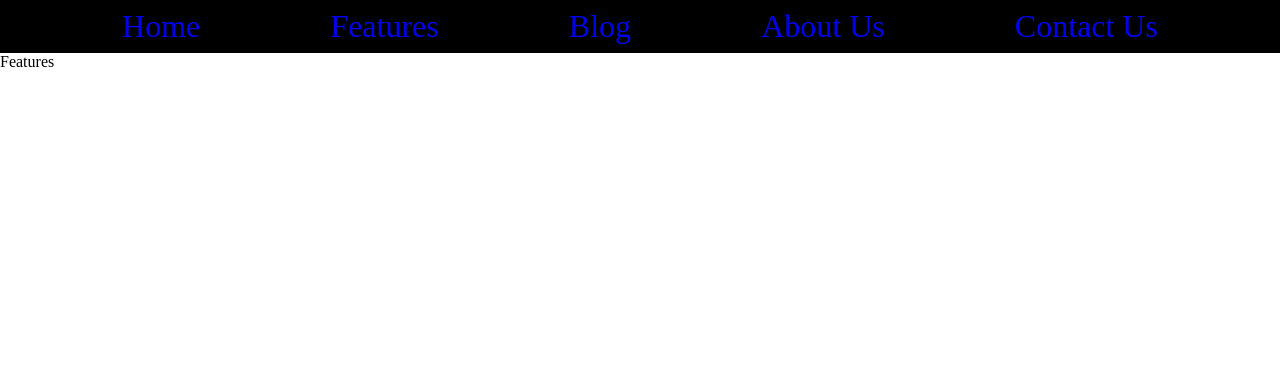
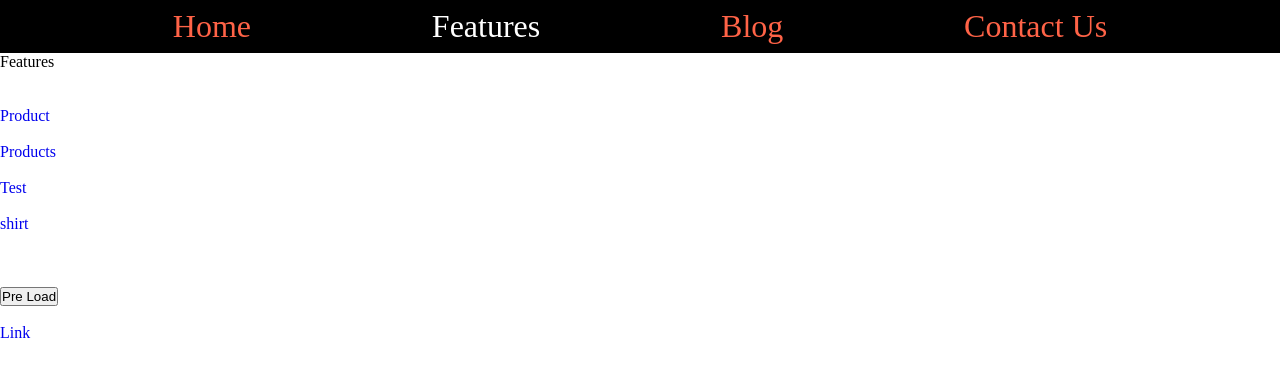
Before and after one commit to bibek977/react-router, a React (Create React App) app: page /feature in a window 1280 px wide. Shown: the top 376 px of the page. Built offline with nearby package versions, Linux system fonts and the light colour scheme.

Commit message:
some import added

```diff
--- a/src/App.jsx
+++ b/src/App.jsx
@@ -1,24 +1,32 @@
 import React from 'react';
-import {Route, Routes} from 'react-router-dom';
+import {BrowserRouter, Routes, Route, Navigate} from 'react-router-dom'
 import Home from './components/Home'
-import About from './components/About'
+// import About from './components/About'
 import Header from './components/Header'
 import Blog from './components/Blog'
 import Contact from './components/Contact'
-import Feature from './components/Feature'
+import Feature, {Product, Products, ProductName, Dashboard} from './components/Feature'
+// import { Product } from './components/Feature'
 
 
 export default function App() {
   return(
   <>
+  <BrowserRouter >
   <Header></Header>
   <Routes>
     <Route index path="/" element={<Home />} />
-    <Route path="/feature" element={<Feature/>}/>
-    <Route path="/about" element={<About />}/>
+    <Route path="/feature" element={<Feature/>}>
+      <Route path="product" element={<Product/>} />
+      <Route path="products" element={<Products/>} />
+      <Route path=":productName" element={<ProductName/>} />
+      </Route>
     <Route path="/blog" element={<Blog/>} />
+    <Route path="/dashboard" element={<Dashboard />}/>
     <Route path="/contact" element={<Contact/>}/>
+    <Route path="/feature/hello" element={<Navigate replace to="/feature"/>}/>
   </Routes>
+  </BrowserRouter>
   </>
   )
 }
--- a/src/components/Feature.js
+++ b/src/components/Feature.js
@@ -1,9 +1,74 @@
 import React from 'react'
+import { NavLink, Outlet, useParams, useNavigate, useLocation } from 'react-router-dom'
 
 export default function Feature() {
+    const productList = ["shoes","jacket","pants","shirt","trousers"]
+    const countProduct = productList[Math.floor(Math.random()*productList.length)]
+    const navigate = useNavigate()
     return (
         <div className='feature'>
             <p>Features</p>
+        <br />
+        <br />
+        <NavLink to="/feature/product">Product</NavLink>
+        <br />
+        <br />
+        <NavLink to="/feature/products">Products</NavLink>
+        <br />
+        <br />
+        <NavLink to={`/feature/test`}>Test</NavLink>
+        <br />
+        <br />
+        <NavLink to={`/feature/${countProduct}`}>{countProduct}</NavLink>
+        <br />
+        <br />
+        <Outlet/>
+        <br />
+        <br />
+        <button onClick={()=>{
+            // navigate(-1)
+            navigate('/dashboard', {state : countProduct})
+        }}>Pre Load</button>
+
+        <br />
+        <br />
+        <NavLink to='/dashboard' state={"Anything"} >Link</NavLink>
         </div>
+        )
+    }
+
+    const Product= ()=>{
+        return(
+            <>
+        {/* <h1>This is product page 1</h1> */}
+        <Outlet/>
+        </>
     )
 }
+const Products= ()=>{
+    return(
+        <>
+        <h1>This is product page 2</h1>
+        </>
+    )
+}
+const Dashboard= ()=>{
+    const location = useLocation()
+    return(
+        <>
+        <h1>The product is {location.state} </h1>
+        </>
+    )
+}
+const ProductName= ()=>{
+    const {productName} = useParams()
+    return(
+        <>
+        <h1>you searched : {productName} </h1>
+        <br />
+        <br />
+        <button><NavLink to="/about">price</NavLink></button>
+        </>
+    )
+}
+export {Product, Products, ProductName, Dashboard}
--- a/src/components/Header.js
+++ b/src/components/Header.js
@@ -4,14 +4,21 @@ import { NavLink } from 'react-router-dom'
 
 
 export default function Header() {
+    const data = ({isActive})=>{
+        return {
+            color : isActive ? "white" : "tomato"
+        }
+    }
     return (
         <div className='header'>
             <ul>
-                <li><NavLink to="/">Home</NavLink></li>
-                <li><NavLink to="/feature">Features</NavLink></li>
-                <li><NavLink to="/blog">Blog</NavLink></li>
-                <li><NavLink to="/about">About Us</NavLink></li>
-                <li><NavLink to="/contact">Contact Us</NavLink></li>
+                <li><NavLink style={data} to="/">Home</NavLink></li>
+                <li><NavLink style={data} to="/feature">Features</NavLink></li>
+                <li><NavLink style={data} to="/blog">Blog</NavLink></li>
+                {/* <li><NavLink style={data} to="/about">About Us</NavLink></li> */}
+                <li><NavLink style={data} to="/contact">Contact Us</NavLink></li>
+                {/* <li><NavLink to="/feature/product">Product</NavLink></li> */}
+
             </ul>
         </div>
     )
--- a/src/index.js
+++ b/src/index.js
@@ -1,12 +1,9 @@
 import React from 'react';
 import ReactDOM from 'react-dom';
-import { BrowserRouter} from 'react-router-dom';
 import App from './App'
 
 ReactDOM.render(
-  <BrowserRouter >
-  <App />
-  </BrowserRouter>,
+  <App />,
 
   document.getElementById('root')
 )
```
